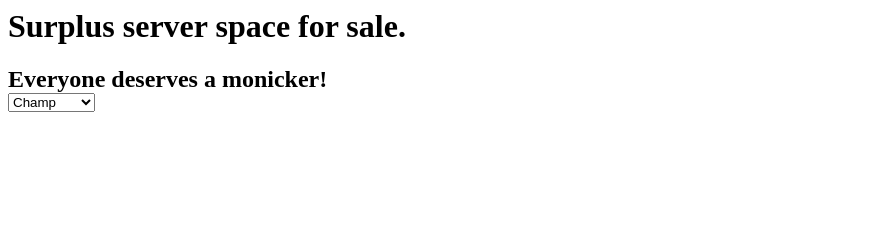
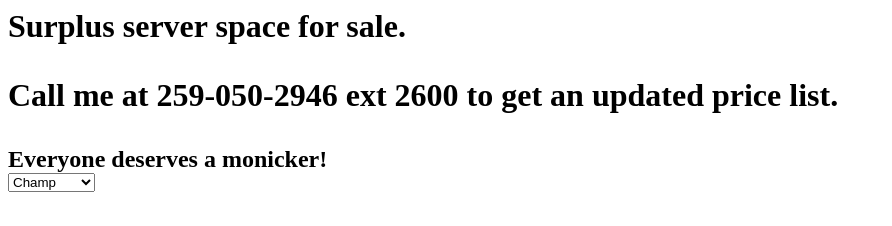
Before and after one commit to swordstyle/swordstyle.github.io, a plain HTML site: page hello-world/index.html in a window 1280 px wide. Shown: the whole page, without its empty margins (0-892 px from the left). Drawn offline with Linux system fonts and the light colour scheme.

Commit message:
Update index.html

```diff
--- a/hello-world/index.html
+++ b/hello-world/index.html
@@ -2,6 +2,7 @@
   <title>Hello World </title>
   <body>
   <h1>Surplus server space for sale.
+    <p>Call me at 259-050-2946 ext 2600 to get an updated price list.</p>
   <!-- Let's leave some room for the body of the page so that we can be so mimimalistic! -->
   <h2>Everyone deserves a monicker!
   <form>
```
